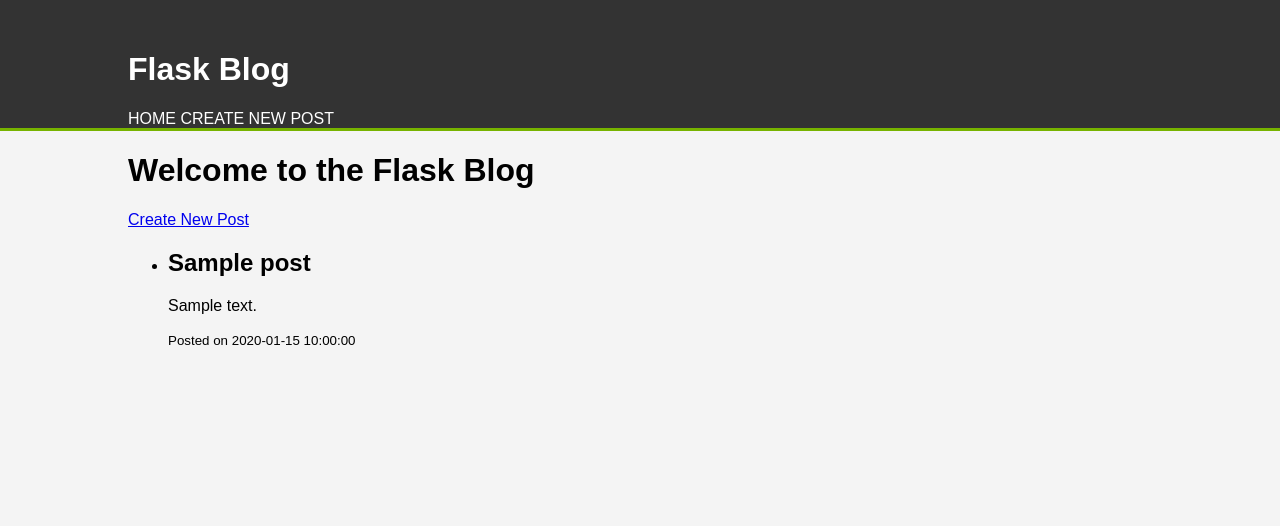
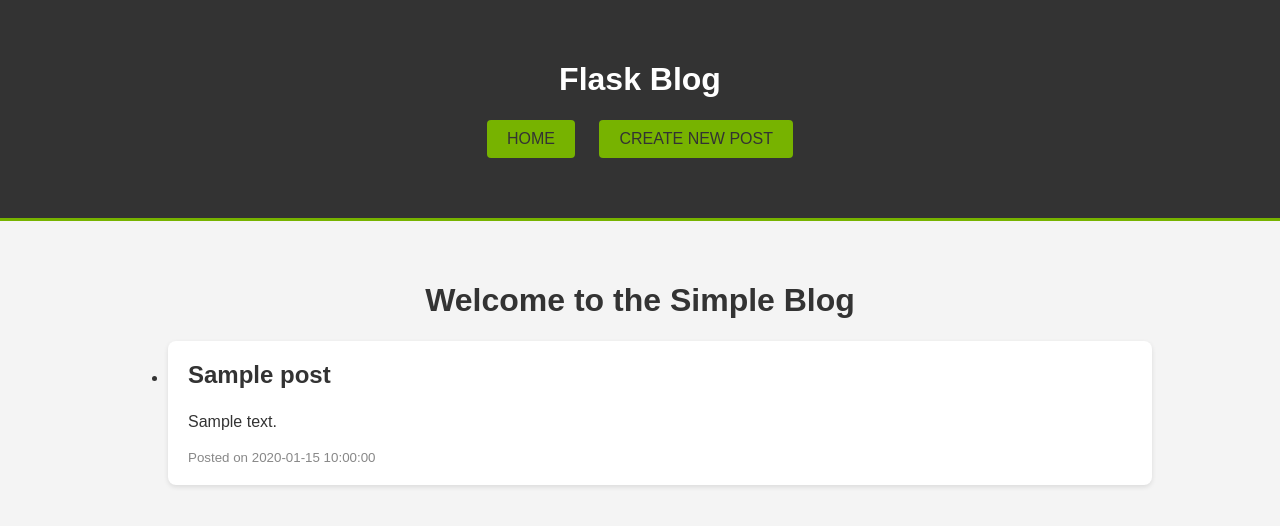
Before and after one commit to SriramKalki/Arcade3, a Flask app: page / in a window 1280 px wide. Shown: the top 526 px of the page. Run offline with Flask 3, Linux system fonts and the light colour scheme; tables that the repository leaves empty hold one stand-in row (values such as "Sample post").

Commit message:
Better UX with CSS

```diff
--- a/app/static/styles.css
+++ b/app/static/styles.css
@@ -1,29 +1,129 @@
+/* General Styles */
 body {
-    font-family: Arial, sans-serif;
+    font-family: 'Arial', sans-serif;
     background-color: #f4f4f4;
     margin: 0;
     padding: 0;
+    color: #333;
 }
+
 .container {
     width: 80%;
     margin: 0 auto;
     overflow: hidden;
+    padding: 20px;
 }
+
+/* Header Styles */
 header {
     background: #333;
     color: #fff;
-    padding-top: 30px;
-    min-height: 70px;
+    padding: 20px 0;
     border-bottom: #77b300 3px solid;
+    text-align: center;
+    margin-bottom: 20px;
 }
+
 header a {
     color: #fff;
     text-decoration: none;
     text-transform: uppercase;
     font-size: 16px;
+    margin: 0 10px;
 }
+
+header a:hover {
+    color: #77b300;
+}
+
+/* Post Styles */
 .post {
     background: #fff;
     padding: 20px;
     margin-bottom: 20px;
+    border-radius: 8px;
+    box-shadow: 0 2px 5px rgba(0,0,0,0.1);
 }
+
+.post h2 {
+    margin-top: 0;
+    color: #333;
+}
+
+.post p {
+    line-height: 1.6;
+}
+
+.post small {
+    display: block;
+    margin-top: 10px;
+    color: #888;
+}
+
+/* Form Styles */
+form {
+    background: #fff;
+    padding: 20px;
+    margin-bottom: 20px;
+    border-radius: 8px;
+    box-shadow: 0 2px 5px rgba(0,0,0,0.1);
+}
+
+form p {
+    margin-bottom: 15px;
+}
+
+form label {
+    font-weight: bold;
+}
+
+form input[type="text"],
+form textarea {
+    width: 100%;
+    padding: 10px;
+    margin-top: 5px;
+    border: 1px solid #ccc;
+    border-radius: 4px;
+    box-sizing: border-box;
+}
+
+form input[type="submit"] {
+    background: #77b300;
+    color: #fff;
+    padding: 10px 15px;
+    border: none;
+    border-radius: 4px;
+    cursor: pointer;
+    font-size: 16px;
+    text-transform: uppercase;
+}
+
+form input[type="submit"]:hover {
+    background: #333;
+}
+
+/* Navigation Styles */
+.navbar {
+    margin-bottom: 20px;
+    text-align: center;
+}
+
+.navbar a {
+    display: inline-block;
+    padding: 10px 20px;
+    color: #333;
+    text-decoration: none;
+    background: #77b300;
+    border-radius: 4px;
+    margin: 0 10px;
+}
+
+.navbar a:hover {
+    background: #333;
+    color: #fff;
+}
+
+/* Utility Classes */
+.text-center {
+    text-align: center;
+}
--- a/app/templates/index.html
+++ b/app/templates/index.html
@@ -1,11 +1,10 @@
 {% extends "base.html" %}
 
 {% block content %}
-<h1>Welcome to the Flask Blog</h1>
-<a href="{{ url_for('main.new_post') }}">Create New Post</a>
+<h1 class="text-center">Welcome to the Simple Blog</h1>
 <ul>
     {% for post in posts %}
-    <li>
+    <li class="post">
         <h2>{{ post.title }}</h2>
         <p>{{ post.content }}</p>
         <small>Posted on {{ post.date_posted }}</small>
```
